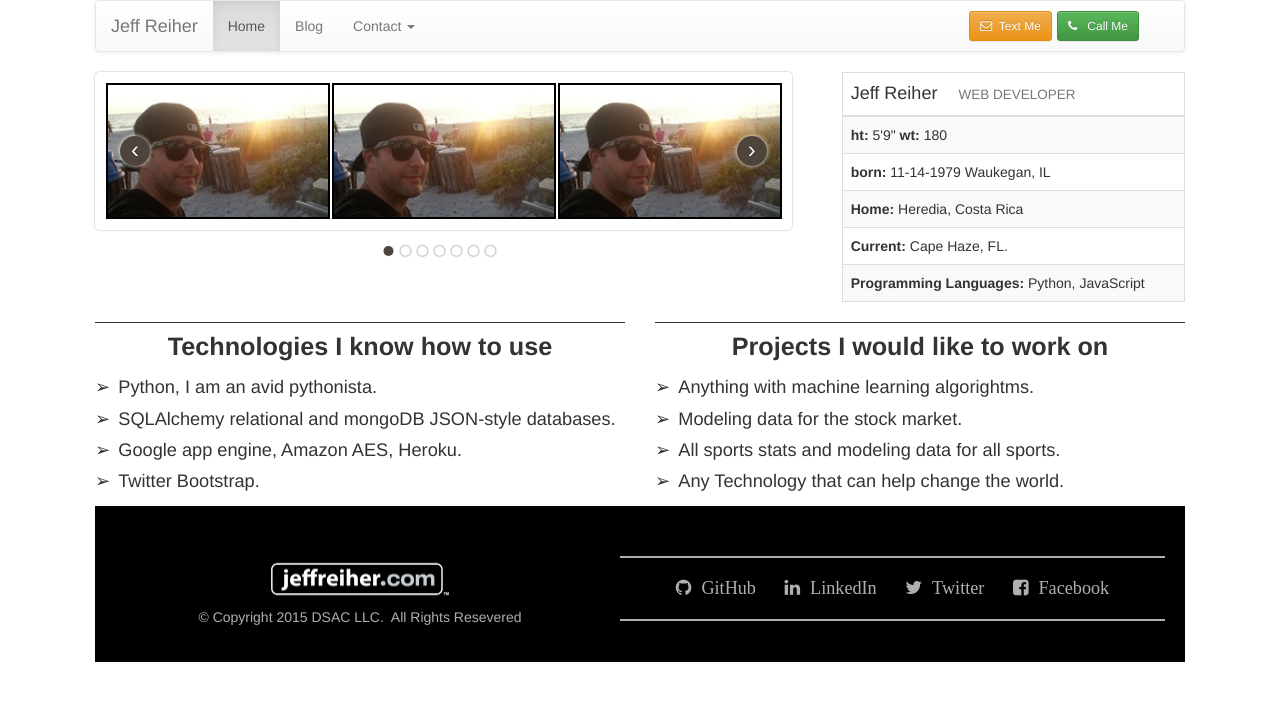
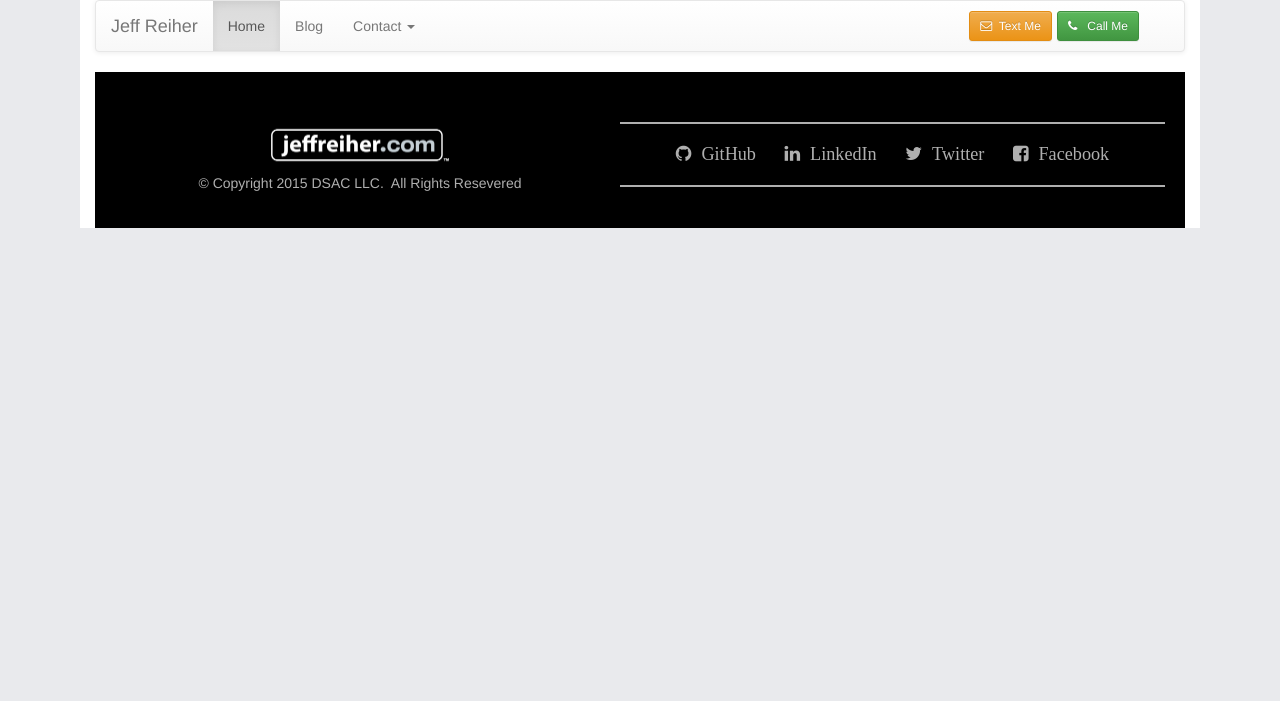
Before and after one commit to jreiher2003/jeff-heroku, a Flask app: template templates/base1.html in a window 1280 px wide. Shown: the top 701 px of the page. Run offline with Flask 2, Linux system fonts and the light colour scheme; the template is opened without the code that fills it, so the values that code supplies are empty; some libraries are stand-ins or nearby versions.

Commit message:
update template inheratence

```diff
--- a/app.py
+++ b/app.py
@@ -7,7 +7,7 @@ app = Flask(__name__)
 @app.route('/')
 @app.route('/home')
 def index():
-    return render_template('base1.html')
+    return render_template('index.html')
 
 @app.route('/blog')
 def blog():
--- a/static/css/styles.css
+++ b/static/css/styles.css
@@ -1,3 +1,6 @@
+html {
+	background-color: #e9eaed;
+}
 .jcarousel ul li img {
 	display: block;
 	margin-left: auto;
@@ -126,13 +129,17 @@ figcaption {
 @media screen and (min-width: 991px) {
 	body {
 		width: 1120px;
-		margin: 0 auto;
+		margin: auto;
 	}
 	hr {
 		display: none;
 	}
+	.info1,.info2 {
+		padding: 50px 0;
+	}
 	footer {
 		padding: 40px 0 20px 0;
+		margin: 0;
 	}
 	ul.social {
 		width: 50%;
--- a/templates/base1.html
+++ b/templates/base1.html
@@ -57,144 +57,10 @@
             </ul>
 
           </div><!--/.nav-collapse -->
-        </div><!--/.container-fluid -->
+        </div><!--/.container-fluid nav -->
       </nav>
+      {%block section %}{% endblock %}
 
-<div class="row">
-
-<div class="col-md-8">
-
-<div class="wrapper">
-<div class="jcarousel-wrapper">
-        <div class="jcarousel">
-            <ul>
-                <li>
-                  <picture>
-                    <!-- <source srcset="/static/images/images_production/sunset_jeff1.webp" type="image/webp"> -->
-                    <img src="static/images/sunset_jeff1.jpg" alt="Jeff Reiher hanging out at the beach at sunset.">
-                  </picture>
-                </li>
-                <li>
-                  <picture>
-                    <!-- <source srcset="/static/images/images_production/boardwalk_crop.webp" type="image/webp"> -->
-                    <img src="static/images/sunset_jeff1.jpg" alt="Englewood Florda, englewood beach boardwalk.">
-                  </picture>
-                </li>
-
-                <li>
-                  <picture>
-                    <!-- <source srcset="/static/images/images_production/boat_crop.webp" type="image/webp"> -->
-                    <img src="static/images/sunset_jeff1.jpg" alt="Englewood Florda, a historic fishing boat docked at the Fishery bar and grill.">
-                  </picture>
-                </li>
-                <li>
-                  <picture>
-                    <!-- <source srcset="/static/images/images_production/jeff_beach_crop.webp" type="image/webp"> -->
-                    <img src="static/images/sunset_jeff1.jpg" alt="Jeff Reiher sitting at the beach watching the sunset.">
-                  </picture>
-                </li>
-                <li>
-                  <picture>
-                    <!-- <source srcset="/static/images/images_production/jeff_workout.webp" type="image/webp"> -->
-                    <img src="static/images/sunset_jeff1.jpg" alt="Jeff Reiher working out at the hammocks gym.">
-                  </picture>
-                </li>
-                <li>
-                  <picture>
-                    <!-- <source srcset="/static/images/images_production/rainbow_crop_r.webp" type="image/webp"> -->
-                    <img src="static/images/sunset_jeff1.jpg" alt="A rainbow in Cape Haze, FL.">
-                  </picture>
-                </li>
-                <li>
-                  <picture>
-                    <!-- <source srcset="/static/images/images_production/sunrise_r.webp" type="image/webp"> -->
-                    <img src="static/images/sunset_jeff1.jpg" alt="Lemon Bay, Florida sunrise">
-                  </picture>
-                </li>
-            </ul>
-        </div>
-
-        <a href="#" class="jcarousel-control-prev">&lsaquo;</a>
-        <a href="#" class="jcarousel-control-next">&rsaquo;</a>
-
-        <p class="jcarousel-pagination"></p>
-    </div>
-</div>
-
-</div> <!-- end desktop md-8 -->
-
-<div class="row visible-xs">
-  <div class="col-xs-4 col-xs-offset-1">
-    <a class="btn btn-success call" href="tel:+1-941-585-3084"><i class="fa fa-phone"></i>
-      &nbsp;&nbsp;Call Me</a>
-  </div>
-
-    <div class="col-xs-4 col-xs-offset-1">
-      <a class="btn btn-warning text" href="sms:+1-941-585-3084"><i class="fa fa-envelope-o"></i>
-        &nbsp;&nbsp;Text Me</a>
-    </div>
-</div>
-
-
-<div class="col-xs-12 col-md-4 pull-right">
-<hr class="style-eight">
-
-<table class="table table-striped table-bordered">
-  <thead>
-    <tr>
-      <th class="h4">Jeff Reiher <span class="small">Web Developer</span></th>
-    </tr>
-  </thead>
-  <tbody>
-    <tr>
-      <td><b>ht:</b> 5'9" <b>wt:</b> 180</td>
-    </tr>
-    <tr>
-      <td><b>born:</b> 11-14-1979 Waukegan, IL</td>
-    </tr>
-    <tr>
-      <td><b>Home:</b> Heredia, Costa Rica</td>
-    </tr>
-    <tr>
-      <td><b>Current:</b> Cape Haze, FL.</td>
-    </tr>
-    <tr>
-      <td><b>Programming Languages:</b> Python, JavaScript</td>
-    </tr>
-
-  <tbody>
-</table>
-
-<hr class="style-eight">
-</div> <!-- end col md-4 -->
-
-</div> <!-- end row desktop -->
-
-<div class="row">
-  <div class="col-md-6">
-<div class="info1">
-  <h4>Technologies I know how to use</h4>
-  <ul>
-    <li>Python, I am an avid pythonista.</li>
-    <li>SQLAlchemy relational and mongoDB JSON-style databases.</li>
-    <!-- <li>Responsive Design with flex-box.</li> -->
-    <li>Google app engine, Amazon AES, Heroku. </li>
-    <li>Twitter Bootstrap.</li>
-  </ul>
-</div>
-</div>
-<div class="col-md-6">
-<div class="info2">
-<h4>Projects I would like to work on</h4>
-  <ul>
-    <li>Anything with machine learning algorightms.</li>
-    <li>Modeling data for the stock market.</li>
-    <li>All sports stats and modeling data for all sports.</li>
-    <li>Any Technology that can help change the world.</li>
-  </ul>
-</div>
-</div>
-</div>
 
   <!-- FOOTER -->
   <footer>
@@ -216,9 +82,7 @@
       </figure>
     </div>
   </footer>
-</div>
 
-</div>
 
 <script src="//code.jquery.com/jquery-1.11.3.min.js"></script>
 <!-- Latest compiled and minified JavaScript -->
```
Also changed, not shown: templates/index.html (+45 -16 lines). Lines whose indentation alone changed are shown as unchanged.
